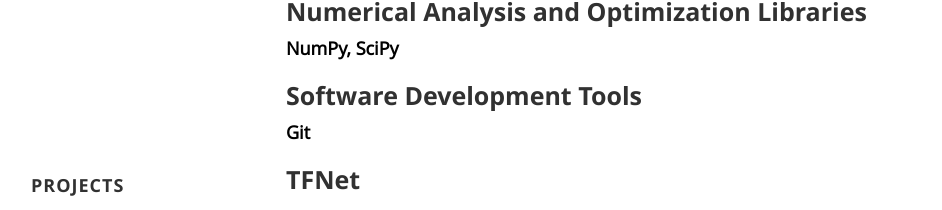
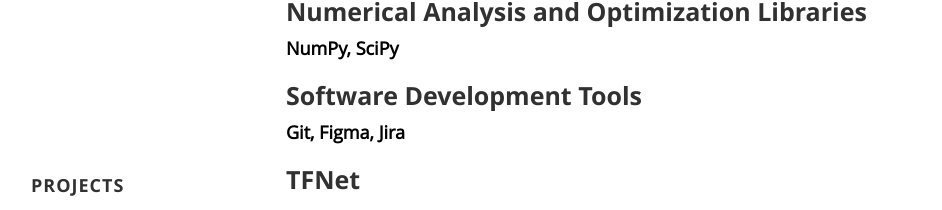
Before and after one commit to abbasnosrat/resume, a plain HTML site: page index.html in a window 1280 px wide. Shown: the part 2820-3030 px from the top of the page, without its empty margins (119-1061 px from the left). Drawn offline with nearby package versions, Linux system fonts and the light colour scheme.

Commit message:
added technical

```diff
--- a/index.html
+++ b/index.html
@@ -325,7 +325,7 @@
             </ul>
             <h3>Software Development Tools</h3>
             <ul>
-                <li  style="color:black;font-weight:bold;font-size:18px">Git</li>
+                <li  style="color:black;font-weight:bold;font-size:18px">Git, Figma, Jira</li>
 
 
             </ul>
```
Also changed, not shown: 1 other file.
